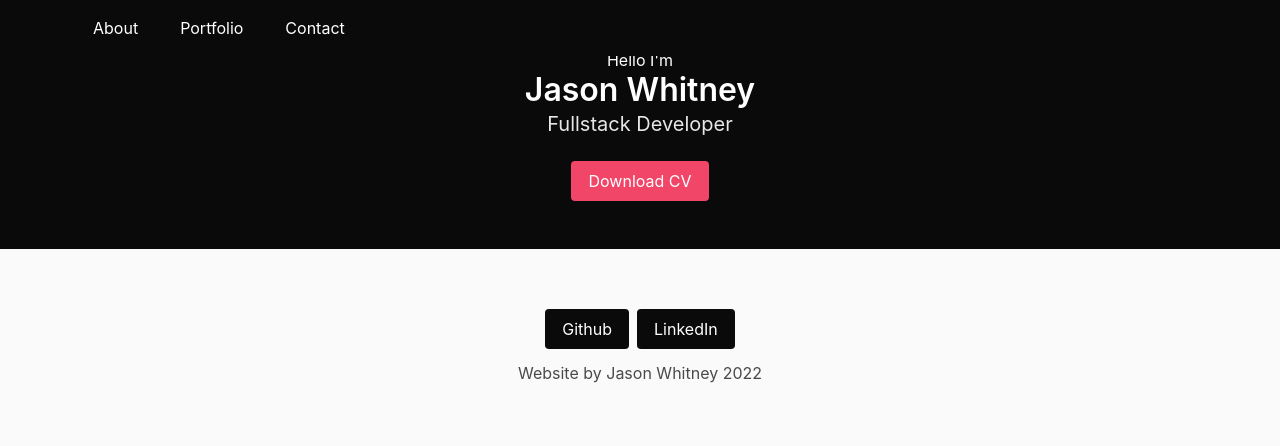
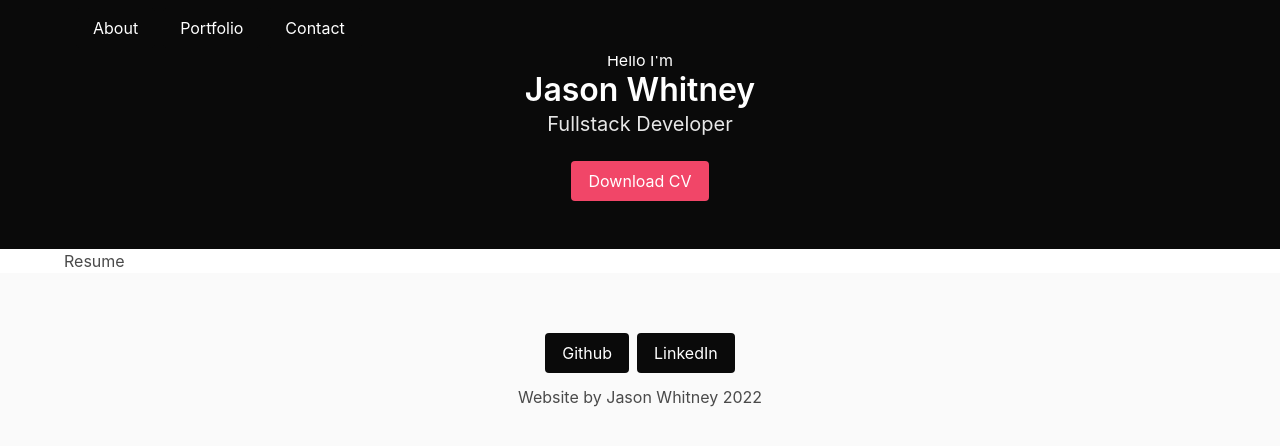
Before and after one commit to jwhitney2209/my-react-portfolio, a React (Create React App) app: page /resume in a window 1280 px wide. Shown: the top 446 px of the page. Built offline with nearby package versions, Linux system fonts and the light colour scheme.

Commit message:
refactor page to load with about

```diff
--- a/src/App.js
+++ b/src/App.js
@@ -5,6 +5,7 @@ import About from './components/About/About'
 import Footer from './components/Footer/Footer'
 import Portfolio from './components/Portfolio/Portfolio'
 import Contact from './components/Contact/Contact'
+import Resume from './components/Resume/Resume'
 
 const App = () => {
   return (
@@ -12,10 +13,11 @@ const App = () => {
     <Header />
     <div className='container'>
       <Routes>
-        <Route exact path='/' element={<About />}/>
+        <Route index element={<About />}/>
         <Route path='/about' element={<About />} />
         <Route path='/portfolio' element={<Portfolio />} />
         <Route path='/contact' element={<Contact />} />
+        <Route path='/resume' element={<Resume />} />
       </Routes>
     </div>
     <Footer />
--- /dev/null
+++ b/src/components/Resume/Resume.jsx
@@ -0,0 +1,9 @@
+import React from 'react'
+
+const Resume = () => {
+  return (
+    <div>Resume</div>
+  )
+}
+
+export default Resume
```
